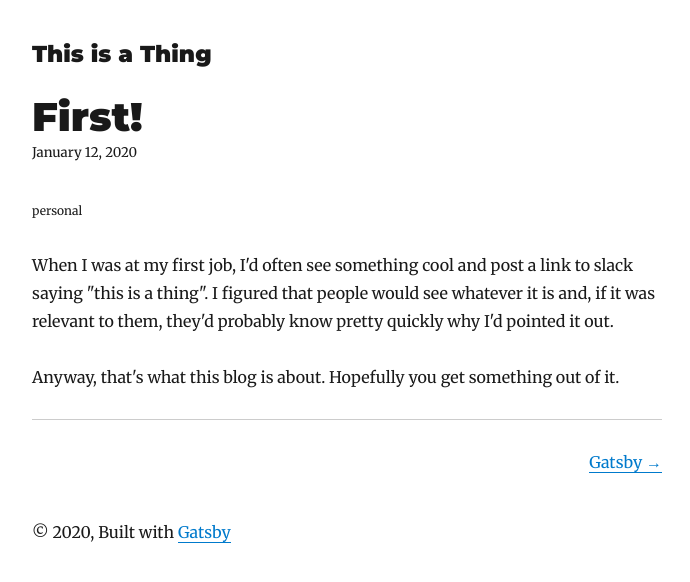
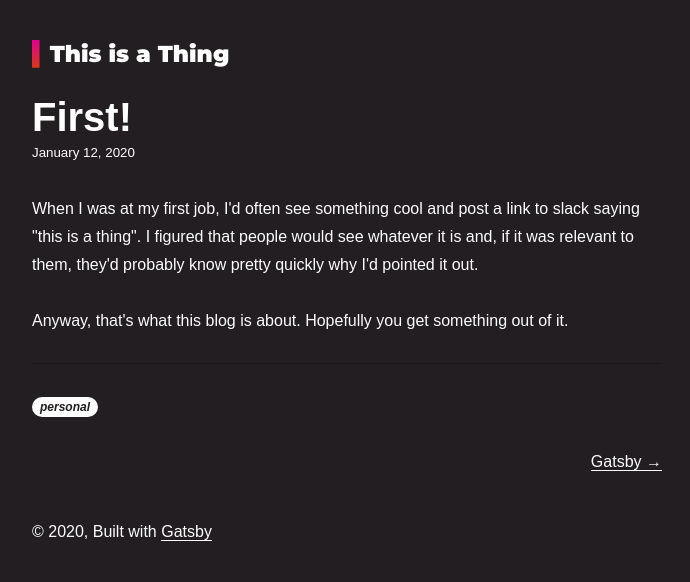
Before and after one commit to fdoyle/this-is-a-thing, a Gatsby site: page /first-post/ in a window 1280 px wide. Shown: the whole page, without its empty margins (293-983 px from the left). Built offline with nearby package versions, Linux system fonts and the light colour scheme; Gatsby itself is replaced by a stand-in of ours; some packages are replaced by stand-ins of ours.

Commit message:
add some style

```diff
--- a/gatsby-browser.js
+++ b/gatsby-browser.js
@@ -3,3 +3,4 @@ import "typeface-montserrat"
 import "typeface-merriweather"
 
 import "prismjs/themes/prism.css"
+import "./src/styles/global.css"
--- a/src/components/layout.js
+++ b/src/components/layout.js
@@ -33,6 +33,7 @@ class Layout extends React.Component {
     } else {
       header = (
         <h3
+        className="link-decoration"
           style={{
             fontFamily: `Montserrat, sans-serif`,
             marginTop: 0,
--- a/src/pages/index.js
+++ b/src/pages/index.js
@@ -19,15 +19,16 @@ class BlogIndex extends React.Component {
           return (
             <article key={node.fields.slug}>
               <header>
+                <Link style={{ boxShadow: `none` }} to={node.fields.slug}>
                   <h3
+                    className="link-decoration"
                     style={{
                       marginBottom: rhythm(1 / 4),
                     }}
                   >
-                  <Link style={{ boxShadow: `none` }} to={node.fields.slug}>
                     {title}
+                  </h3>
                 </Link>
-                </h3>
                 <small>{node.frontmatter.date}</small>
               </header>
               <section>
--- /dev/null
+++ b/src/styles/global.css
@@ -0,0 +1,43 @@
+html {
+  --background-color: #221e21;
+  background-color: var(--background-color);
+  --color-text-dark: #706d70;
+  --color-text: #fefefe;
+}
+
+body {
+  color: var(--color-text);
+  font-family: sans-serif;
+}
+
+h1 {
+  font-family: sans-serif;
+  font-weight: bold;
+}
+
+a {
+  color: var(--color-text);
+}
+
+p {
+  color: var(--color-text);
+}
+
+
+
+.link-decoration::before {
+    content: "▍";
+    background: linear-gradient(#e3008f, #d93819);
+    background-clip: text;
+    -webkit-text-fill-color: transparent;
+    pointer-events: all;
+  }
+
+.tag {
+  font-weight: bold;
+  color: var(--background-color);
+  font-style: italic;
+  background-color: var(--color-text);
+  padding: 3px 8px;
+  border-radius: 100px;
+}
--- a/src/templates/blog-post.js
+++ b/src/templates/blog-post.js
@@ -38,10 +38,21 @@ class BlogPostTemplate extends React.Component {
             >
               {post.frontmatter.date}
             </p>
-            <ul>
+
+          </header>
+          <section dangerouslySetInnerHTML={{ __html: post.html }} />
+          <hr
+            style={{
+              marginBottom: rhythm(1),
+            }}
+          />
+          <footer></footer>
+        </article>
+        <ul>
               {tags.map(tag => {
                 return (
                   <li
+                    className="tag"
                     style={{
                       display: `inline`,
                       fontSize: `12px`,
@@ -53,16 +64,6 @@ class BlogPostTemplate extends React.Component {
                 )
               })}
             </ul>
-          </header>
-          <section dangerouslySetInnerHTML={{ __html: post.html }} />
-          <hr
-            style={{
-              marginBottom: rhythm(1),
-            }}
-          />
-          <footer></footer>
-        </article>
-
         <nav>
           <ul
             style={{
@@ -73,7 +74,7 @@ class BlogPostTemplate extends React.Component {
               padding: 0,
             }}
           >
-            <li>
+            <li >
               {previous && (
                 <Link to={previous.fields.slug} rel="prev">
                   ← {previous.frontmatter.title}
```
Lines whose indentation alone changed are shown as unchanged.
